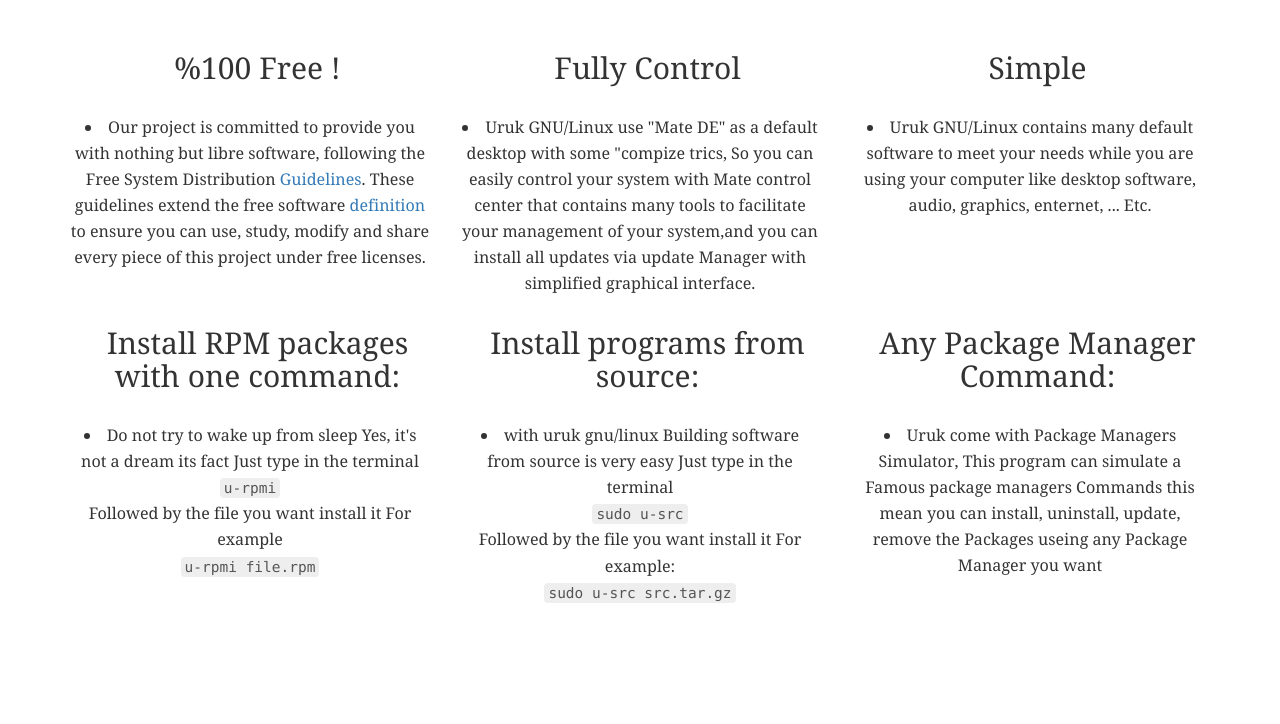
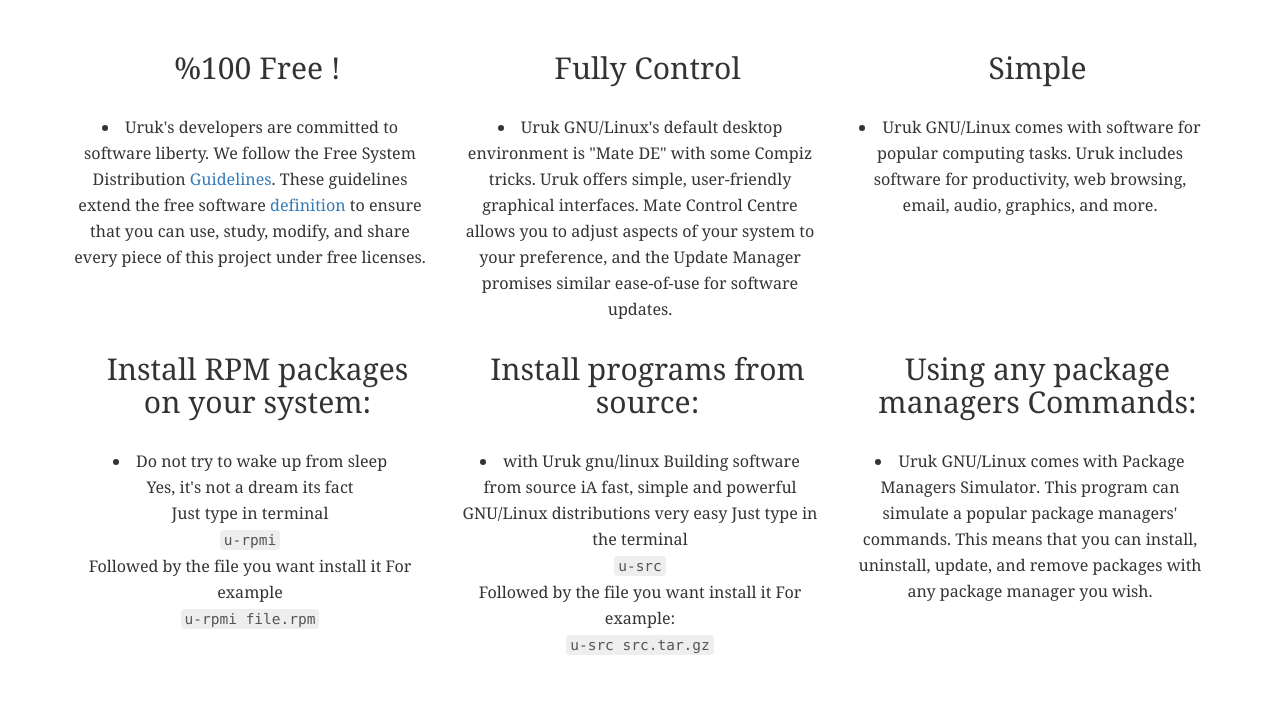
Before and after one commit to alimiracle/urukprojectsites, a plain HTML site: page dist/en.html in a window 1280 px wide. Shown: the part 1058-1782 px from the top of the page. Drawn offline with Linux system fonts and the light colour scheme; files whose address does not match are found by name.

Commit message:
edit content

```diff
--- a/dist/en.html
+++ b/dist/en.html
@@ -63,14 +63,14 @@
                     <br>
                     <h1><strong>Welcome To Uruk GNU/Linux</strong></h1>
                     <h4>
-                        <strong>fast, simple and strength GNU/Linux distribution
+                        <strong>A fast, simple and powerful GNU/Linux distribution
                         </strong>
                     </h4>
                     <p>Uruk GNU/Linux is a distribution of the GNU operating system, with the Linux-libre kernel.
                     <br> It comes ready for home and office use, and programs are easy to find and install.
-                    <br> In this time Uruk GNU/Linux is  based on Trisquel GNU/Linux core.</p>
+                    <br> Uruk GNU/Linux is currently based on Trisquel GNU/Linux core.</p>
                     <br>
-                    <br>To demonstrate how the word "uruk" should be pronounced, we included an audio guide:
+                    <br>The audio file below shows how to pronounce the word "uruk" correctly:
                     <br>
                     <br><audio controls><source src="media/u-sound.ogg">
                         If you are reading this, it is because your browser does not support the audio element.
@@ -95,7 +95,7 @@
 
 
                         <h2>%100 Free !</h2>
-                        <li>Our project is committed to provide you with nothing but libre software, following the Free System Distribution <a href="http://www.gnu.org/distros/free-system-distribution-guidelines.html">Guidelines</a>. These guidelines extend the free software <a href="http://www.gnu.org/philosophy/free-sw.html">definition</a> to ensure you can use, study, modify and share every piece of this project under free licenses.</li>
+                        <li>Uruk's developers are committed to software liberty.  We follow the Free System Distribution  <a href="http://www.gnu.org/distros/free-system-distribution-guidelines.html">Guidelines</a>. These guidelines extend the free software <a href="http://www.gnu.org/philosophy/free-sw.html">definition</a> to ensure that you can use, study, modify, and share every piece of this project under free licenses. </li>
 
 
                     </div>
@@ -107,7 +107,7 @@
 
 
                         <h2>Fully Control</h2>
-                        <li>Uruk GNU/Linux use "Mate DE" as a default desktop with some "compize trics, So you can easily control your system with Mate control center that contains many tools to facilitate your management of your system,and you can install all updates via update Manager with simplified graphical interface.</li>
+                        <li>Uruk GNU/Linux's default desktop environment is "Mate DE" with some Compiz tricks.  Uruk offers simple, user-friendly graphical interfaces.  Mate Control Centre allows you to adjust aspects of your system to your preference, and the Update Manager promises similar ease-of-use for software updates. </li>
 
 
                     </div>
@@ -119,7 +119,7 @@
 
 
                         <h2>Simple</h2>
-                        <li>Uruk GNU/Linux contains many default software to meet your needs while you are using your computer like desktop software, audio, graphics, enternet, ... Etc.</li>
+                        <li>Uruk GNU/Linux comes with software for popular computing tasks.  Uruk includes software for productivity, web browsing, email, audio, graphics, and more. </li>
 
 
                     </div>
@@ -132,10 +132,10 @@
                     <div class="about-div">
 
 
-                        <h2>Install RPM packages with one command:</h2>
+                        <h2>Install RPM packages on your system:</h2>
                         <li>Do not try to wake up from sleep
-						Yes, it's not a dream its fact
-						Just type in the terminal
+						<br>Yes, it's not a dream its fact
+						<br>Just type in terminal
 						<br><code>u-rpmi</code>
 						<br>Followed by the file you want install it
 						For example
@@ -151,12 +151,12 @@
 
 
                         <h2>Install programs from source:</h2>
-                        <li>						with uruk gnu/linux Building software from source is very easy
+                        <li>with Uruk gnu/linux Building software from source iA fast, simple and powerful GNU/Linux distributions very easy
 						Just type in the terminal
-						<br><code>sudo u-src</code>
+						<br><code>u-src</code>
 						<br>Followed by the file you want install it
 						For example:
-						<br><code>sudo u-src src.tar.gz</code> </li>
+						<br><code>u-src src.tar.gz</code> </li>
 
 
                     </div>
@@ -167,10 +167,8 @@
                     <div class="about-div">
 
 
-                        <h2>Any Package Manager Command:</h2>
-                        <li>Uruk come with Package Managers Simulator,
-						This program can simulate a Famous  package managers Commands
-						this mean you can install, uninstall, update, remove the Packages useing any Package Manager you want</li>
+                        <h2>Using any package managers Commands:</h2>
+                        <li>Uruk GNU/Linux comes with Package Managers Simulator.  This program can simulate a popular package managers' commands.  This means that you can install, uninstall, update, and remove packages with any package manager you wish. </li>
 
 
                     </div>
```
Also changed, not shown: dist/ar.html (+2 -2 lines).
